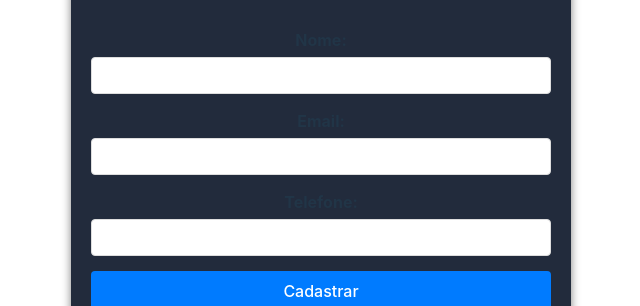
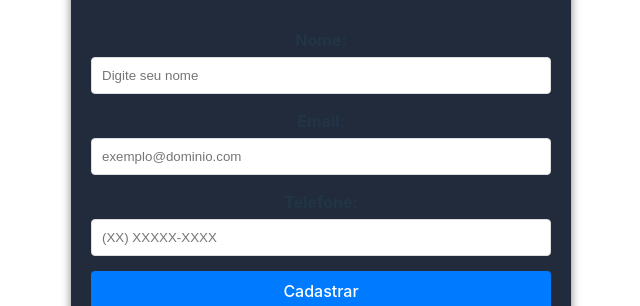
Before and after one commit to Felipeness/front-forms, a React (Vite) app: page / in a window 1280 px wide. Shown: the part 422-728 px from the top of the page, without its empty margins (319-959 px from the left). Built offline with nearby package versions, Linux system fonts and the light colour scheme; no server answers.

Commit message:
feat(customer-registration): add advanced validation, submission feedback and UI improvements

```diff
--- a/src/components/ClienteCadastro/ClienteCadastro.tsx
+++ b/src/components/ClienteCadastro/ClienteCadastro.tsx
@@ -9,28 +9,60 @@ interface Cliente {
   telefone: string
 }
 
+interface Erros {
+  nome?: string
+  email?: string
+  telefone?: string
+}
+
 const ClienteCadastro: React.FC = () => {
   const [cliente, setCliente] = useState<Cliente>({ nome: '', email: '', telefone: '' })
   const [mensagem, setMensagem] = useState<string>('')
+  const [erros, setErros] = useState<Erros>({})
+  const [enviando, setEnviando] = useState<boolean>(false)
 
   // Função para lidar com mudanças nos inputs
   const handleInputChange = (event: React.ChangeEvent<HTMLInputElement>) => {
     const { name, value } = event.target
+    if (name === 'nome' && value && !/^[A-Za-zÀ-ÿ\s]*$/.test(value)) {
+      return
+    }
     setCliente({ ...cliente, [name]: value })
+  }
+
+  // Função para validar o cadastro
+  const validarCadastro = (cliente: Cliente): Erros => {
+    return {
+      nome: !cliente.nome ? 'O campo nome é obrigatório.' : '',
+      email: !cliente.email
+        ? 'O campo email é obrigatório.'
+        : !/\S+@\S+\.\S+/.test(cliente.email)
+          ? 'O campo email é inválido.'
+          : '',
+      telefone: !cliente.telefone
+        ? 'O campo telefone é obrigatório.'
+        : !/\(\d{2}\) \d{5}-\d{4}/.test(cliente.telefone)
+          ? 'O campo telefone é inválido.'
+          : '',
+    }
   }
 
   // Função para enviar o form
   const handleSubmit = async (e: React.FormEvent<HTMLFormElement>) => {
     e.preventDefault()
-
-    if (!cliente.nome || !cliente.email || !cliente.telefone) {
-      setMensagem('Preencha todos os campos!')
+    const novosErros = validarCadastro(cliente)
+    if (Object.values(novosErros).some((erro) => erro)) {
+      setErros(novosErros)
       return
     }
+
+    setEnviando(true)
     try {
-      const response = await fetch('http://localhost:5000/clientes', {
+      const response = await fetch('http://localhost:8080/clientes', {
         method: 'POST',
-        headers: { 'Content-Type': 'application/json' },
+        headers: {
+          'Content-Type': 'application/json',
+        },
         body: JSON.stringify(cliente),
       })
 
@@ -44,6 +76,8 @@ const ClienteCadastro: React.FC = () => {
       console.error('Ocorreu um erro ao cadastrar o cliente!', error)
       setMensagem('Ocorreu um erro ao cadastrar o cliente!')
     }
+    setEnviando(false)
+    setErros({})
   }
 
   return (
@@ -52,18 +86,44 @@ const ClienteCadastro: React.FC = () => {
       <form onSubmit={handleSubmit}>
         <div>
           <label>Nome:</label>
-          <input type="text" name="nome" value={cliente.nome} onChange={handleInputChange} />
+          <input
+            type="text"
+            name="nome"
+            value={cliente.nome}
+            onChange={handleInputChange}
+            placeholder="Digite seu nome"
+            className={erros.nome ? 'input-error' : ''}
+          />
+          {erros.nome && <div className="error-message">{erros.nome}</div>}
         </div>
         <div>
           <label>Email:</label>
-          <input type="email" name="email" value={cliente.email} onChange={handleInputChange} />
+          <input
+            type="email"
+            name="email"
+            value={cliente.email}
+            onChange={handleInputChange}
+            placeholder="exemplo@dominio.com"
+            className={erros.email ? 'input-error' : ''}
+          />
+          {erros.email && <div className="error-message">{erros.email}</div>}
         </div>
         <div>
           <label>Telefone:</label>
-          <InputMask mask="(99) 99999-9999" name="telefone" value={cliente.telefone} onChange={handleInputChange} />
+          <InputMask
+            mask="(99) 99999-9999"
+            name="telefone"
+            value={cliente.telefone}
+            onChange={handleInputChange}
+            placeholder="(XX) XXXXX-XXXX"
+            className={erros.telefone ? 'input-error' : ''}
+          />
+          {erros.telefone && <div className="error-message">{erros.telefone}</div>}
         </div>
 
-        <button type="submit">Cadastrar</button>
+        <button type="submit" disabled={enviando}>
+          {enviando ? 'Enviando...' : 'Cadastrar'}
+        </button>
       </form>
       {mensagem && <p>{mensagem}</p>}
     </div>
--- a/src/components/ClienteCadastro/clienteCadastro.scss
+++ b/src/components/ClienteCadastro/clienteCadastro.scss
@@ -37,9 +37,21 @@
           border-color: #007bff;
           box-shadow: 0 0 0 0.25rem rgba(0, 123, 255, 0.25);
         }
+
+        &.input-error {
+          border-color: red;
+        }
+      }
+
+      .error-message {
+        color: red;
+        font-size: 0.8em;
+        margin-top: 5px;
+        margin-left: 5px;
       }
     }
   }
+
   button {
     padding: 10px;
     background-color: #007bff;
@@ -51,6 +63,11 @@
     &:hover {
       background-color: #0069d9;
     }
+
+    &:disabled {
+      background-color: #cccccc;
+      cursor: not-allowed;
+    }
   }
 
   p {
```
